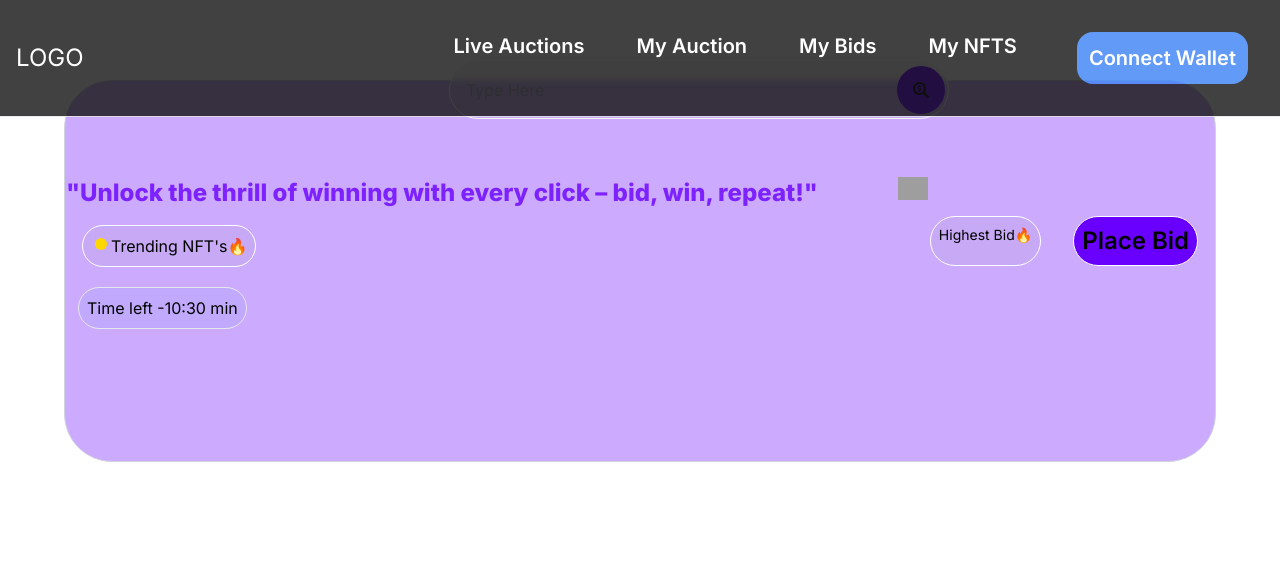
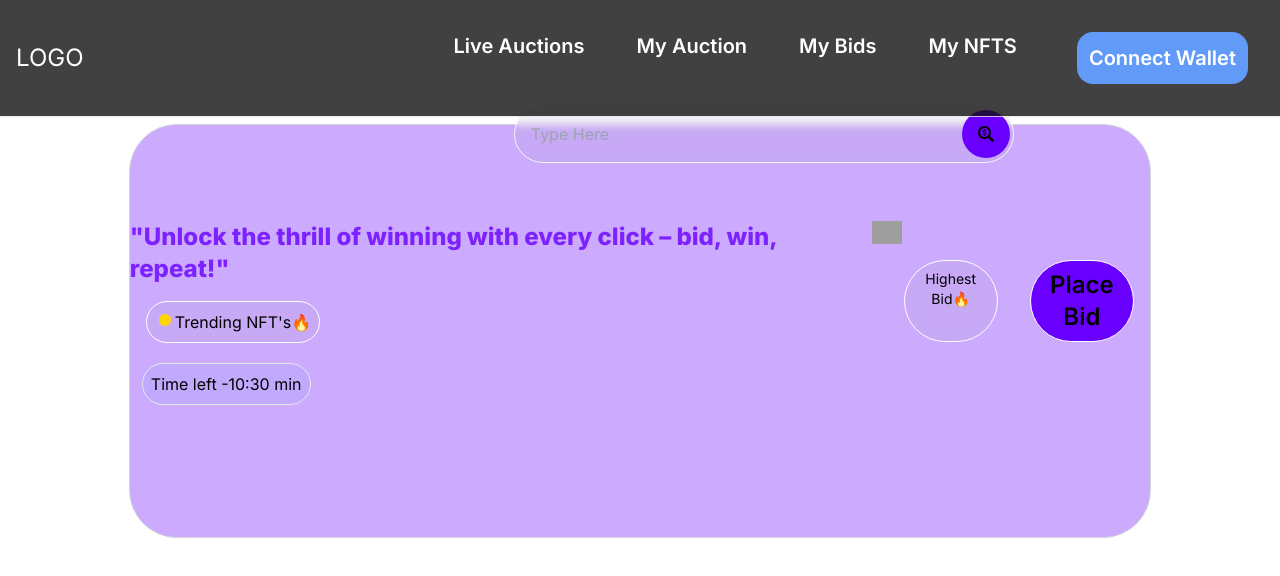
Before and after one commit to swapnil-SN7/Master-s_2.1.2, a Next.js app: page / in a window 1280 px wide. Shown: the top 576 px of the page. Built offline with nearby package versions, Linux system fonts and the light colour scheme; grey boxes are pictures that could not be loaded.

Commit message:
fixed some styling

```diff
--- a/src/app/layout.tsx
+++ b/src/app/layout.tsx
@@ -2,7 +2,6 @@ import type { Metadata } from "next";
 import { Inter } from "next/font/google";
 import "./globals.css";
 
-import Navbar from "./components/Navbar";
 
 const inter = Inter({ subsets: ["latin"] });
 
@@ -19,7 +18,7 @@ export default function RootLayout({
   return (
     <html lang="en">
 
-      <Navbar/>
+
       <body className={inter.className}>{children}</body>
 
     </html>
--- a/src/app/page.tsx
+++ b/src/app/page.tsx
@@ -1,102 +1,75 @@
-
-
-
-
-'use client'
+"use client";
 
 import { ChangeEvent, useState } from "react";
 import { FaSearchDollar } from "react-icons/fa";
-import Image from "next/image"
-import './globals.css'
+import Image from "next/image";
+import "./globals.css";
+import Navbar from "./components/Navbar";
 export default function Home() {
-
-  const [activeSearch, setActiveSearch] = useState([])
-
+  const [activeSearch, setActiveSearch] = useState([]);
 
   function handleSearch(e: ChangeEvent<HTMLInputElement>): void {
     throw new Error("Function not implemented.");
   }
 
-  return(
-    <div>
-
+  return (
+    <main className="flex min-h-screen flex-col items-center justify-between p-10">
+      <Navbar/>
+      <div className="container mx-auto mt-1 px-4 sm:px-6 lg:px-8">
 
       <div className="part_one  mx-auto  mt-20 border-gray-300 border relative bg-[#ccaafd] pb-32  ">
-
         <div className="searchbar  flex justify-center mb-8  absolute -top-5 left-96">
-
-      <form className='w-[500px] relative'>
+          <form className="w-[500px] relative">
             <div className="relative">
-            <input type="search" placeholder='Type Here' className='w-full text-cyan-50 p-4 bg-gray-400 rounded-full bg-clip-padding backdrop-filter backdrop-blur-sm bg-opacity-10 border border-gray-100
-               ' onChange={(e) => handleSearch(e)}/>
-            <button className='absolute right-1 top-1/2 -translate-y-1/2 p-4 bg-[#6900FF] rounded-full'>
+              <input
+                type="search"
+                placeholder="Type Here"
+                className="w-full text-cyan-50 p-4 bg-gray-400 rounded-full bg-clip-padding backdrop-filter backdrop-blur-sm bg-opacity-10 border border-gray-100
+               "
+                onChange={(e) => handleSearch(e)}
+              />
+              <button className="absolute right-1 top-1/2 -translate-y-1/2 p-4 bg-[#6900FF] rounded-full">
                 <FaSearchDollar />
               </button>
             </div>
-
           </form>
         </div>
 
+        <div className="flex flex-row justify-center  mt-24">
+          <div className="leftpart pr-20 ">
+            <p className="text-2xl font-extrabold text-opacity-80 text-[#6900FF]">
+              "Unlock the thrill of winning with every click – bid, win,
+              repeat!"
+            </p>
 
-        <div className="flex flex-row justify-center  mt-24">
-
-        <div className="leftpart pr-20 ">
-             <p  className="text-2xl font-extrabold text-opacity-80 text-[#6900FF]">
-"Unlock the thrill of winning with every click – bid, win, repeat!"</p>
-
-         <button  className="border-white bottom-2  bg-gray-400 rounded-full bg-clip-padding backdrop-filter backdrop-blur-sm bg-opacity-10 border  m-4 p-2 flex justify-around content-baseline">
+            <button className="border-white bottom-2  bg-gray-400 rounded-full bg-clip-padding backdrop-filter backdrop-blur-sm bg-opacity-10 border  m-4 p-2 flex justify-around content-baseline">
               <div className="bg-[#FFD700] size-3  rounded-full m-1 "></div>
-        <span>  Trending NFT's🔥</span>
+              <span> Trending NFT's🔥</span>
             </button>
 
-          <button  className="bottom-2  bg-blue-400 rounded-full bg-clip-padding backdrop-filter backdrop-blur-sm bg-opacity-10 border  m-1 p-2 ml-3  ">
-
+            <button className="bottom-2  bg-blue-400 rounded-full bg-clip-padding backdrop-filter backdrop-blur-sm bg-opacity-10 border  m-1 p-2 ml-3  ">
               Time left -10:30 min
             </button>
-
-
           </div>
 
-
           <div className="rightpart">
-
-           <Image alt="" height={30} width={30} src="/images/filter.png"/>
-
+            <Image alt="" height={30} width={30} src="/images/filter.png" />
 
             <div className="dropdown dropdown-right ml-4 flex">
-                 <button  className="border-white bottom-2  text-center bg-gray-400 rounded-full bg-clip-padding backdrop-filter backdrop-blur-sm bg-opacity-10 border  m-4 p-2 flex justify-around content-baseline">
+              <button className="border-white bottom-2  text-center bg-gray-400 rounded-full bg-clip-padding backdrop-filter backdrop-blur-sm bg-opacity-10 border  m-4 p-2 flex justify-around content-baseline">
                 <p className="text-sm"> Highest Bid🔥</p>
-
               </button>
 
-               <button  className="border-white bottom-2  bg-[#6900FF]    rounded-full   backdrop-blur-sm  border  m-4 p-2 ">
-
-             <span className=" text-2xl font-semibold text-whitest">Place Bid</span>
+              <button className="border-white bottom-2  bg-[#6900FF]    rounded-full   backdrop-blur-sm  border  m-4 p-2 ">
+                <span className=" text-2xl font-semibold text-whitest">
+                  Place Bid
+                </span>
               </button>
-
             </div>
-
-
-
-
           </div>
-
-
         </div>
-
-
-
-
-
       </div>
-
-
-
-
-
       </div>
-
-
-
+    </main>
   );
 }
```
Lines whose indentation alone changed are shown as unchanged.
